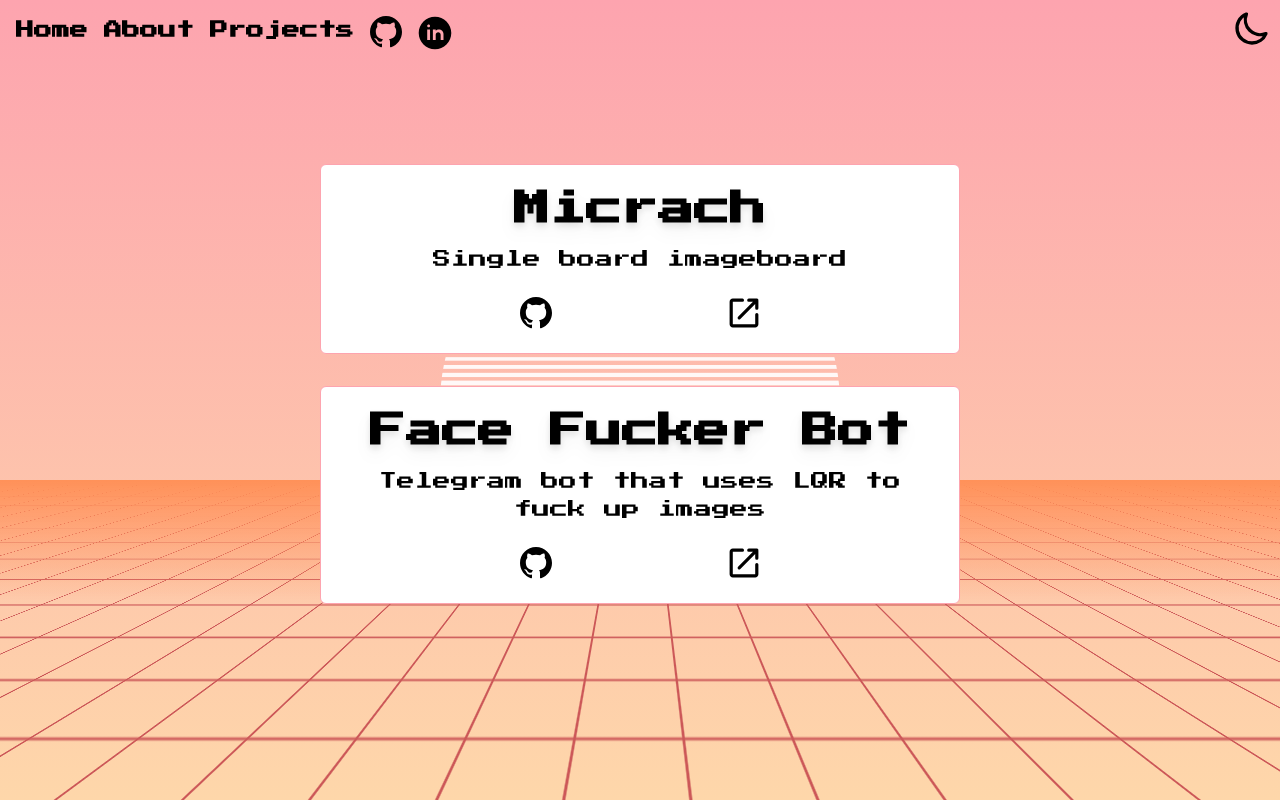
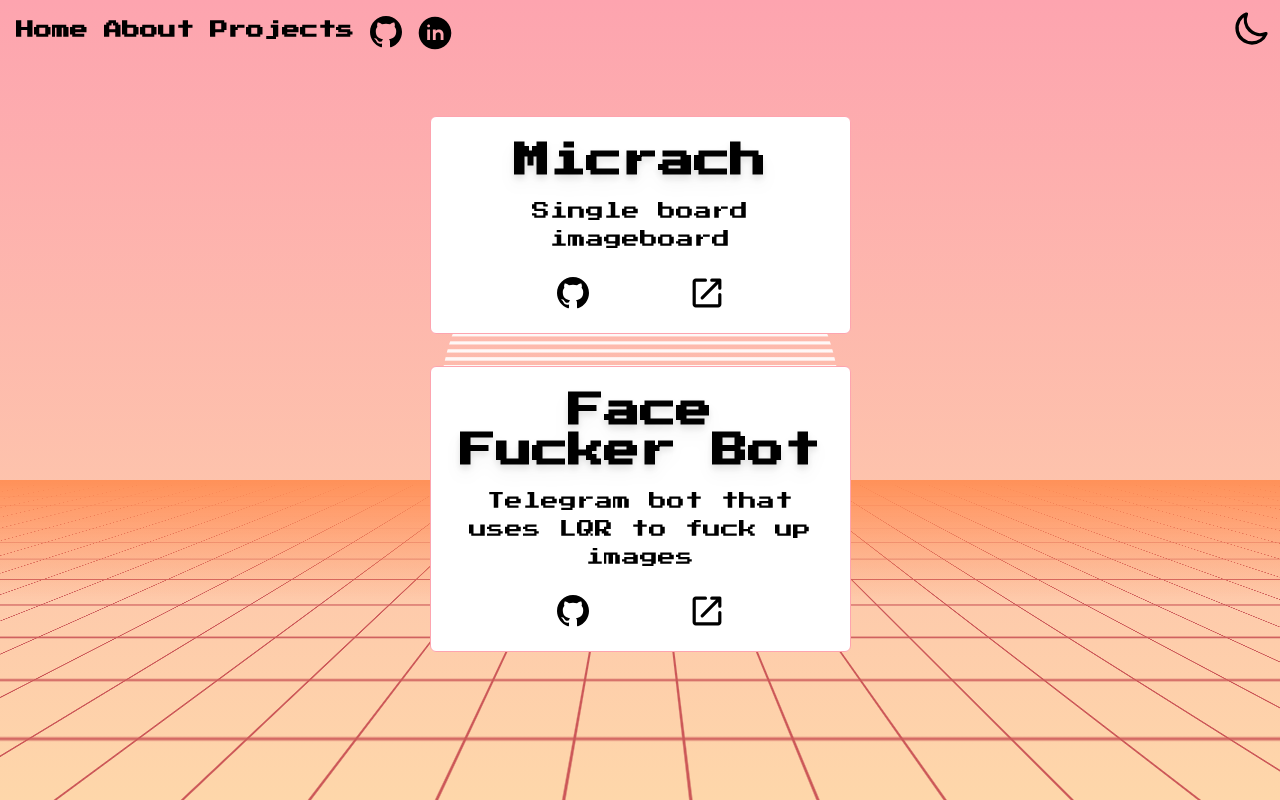
Before and after one commit to yanislav-igonin/me, a Next.js app: page /projects in a window 1280 px wide. Built offline with nearby package versions, Linux system fonts and the light colour scheme.

Commit message:
Feature - Layout in app (#4)
* move layout to _app

* rename icons folder

* remove icons

* Revert "remove icons"

This reverts commit db912867113eff2228de885a8cdb186dff35d7e0.

* rename icons folder with git mv

```diff
--- a/src/components/Header.tsx
+++ b/src/components/Header.tsx
@@ -1,6 +1,6 @@
 import Link from 'next/link';
 import { DarkModeButton } from './DarkModeButton';
-import { GithubIcon, LinkedInIcon } from './icons';
+import { GithubIcon, LinkedInIcon } from './Icons';
 
 const pages: LinkProps[] = [{
   name: 'Home',
--- a/src/components/Layout/Layout.tsx
+++ b/src/components/Layout/Layout.tsx
@@ -11,13 +11,14 @@ export const Layout = ({ children }: Props) =>
   <div>
     <Header />
 
-    <main className={`${s.layout} flex flex-col h-screen justify-center items-center`}>
+    <main className={`${s.layout} flex h-screen justify-center items-center`}>
       <div className='-z-10 fixed'>
         <RetrowaveLandscape />
       </div>
       <div className='-z-10'>
         <RetrowaveSun />
       </div>
+
       {children}
     </main>
   </div>;
--- a/src/components/ProjectCard.tsx
+++ b/src/components/ProjectCard.tsx
@@ -1,5 +1,5 @@
 import { Heading } from './Heading';
-import { ExternalLink, GithubIcon } from './icons';
+import { ExternalLink, GithubIcon } from './Icons';
 import { Paragraph } from './Paragraph';
 
 type Props = {
--- a/src/components/index.ts
+++ b/src/components/index.ts
@@ -4,4 +4,4 @@ export * from './Header';
 export * from './Paragraph';
 export * from './Layout';
 export * from './ProjectCard';
-export * from './icons';
+export * from './Icons';
--- a/src/pages/_app.tsx
+++ b/src/pages/_app.tsx
@@ -1,9 +1,12 @@
 export { reportWebVitals } from 'next-axiom';
 import '../styles/globals.css';
 import type { AppProps } from 'next/app';
+import { Layout } from '@/components';
 
 const App = ({ Component, pageProps }: AppProps) => {
-  return <Component {...pageProps} />;
+  return <Layout>
+    <Component {...pageProps} />
+  </Layout>;
 };
 
 export default App;
--- a/src/pages/about.tsx
+++ b/src/pages/about.tsx
@@ -1,14 +1,14 @@
 import type { NextPage } from 'next';
 import Head from 'next/head';
-import { Heading, Layout } from '@/components';
+import { Heading } from '@/components';
 import Image from 'next/image';
 
-const About: NextPage = () => <div>
+const About: NextPage = () => <>
   <Head>
-    <title>Yanislav Igonin</title>
+    <title>About</title>
   </Head>
 
-  <Layout>
+  <div className='flex flex-col h-screen justify-center items-center'>
     <div className="mb-4 text-center">
       <Heading text="About? How about NO?" />
     </div>
@@ -16,7 +16,7 @@ const About: NextPage = () => <div>
     <div className='w-60 h-60 md:w-72 md:h-72 relative animate-spin-slow'>
       <Image layout='fill' src="/ok.png" alt="site owner's face" />
     </div>
-  </Layout>
-</div>;
+  </div>
+</>;
 
 export default About;
--- a/src/pages/index.tsx
+++ b/src/pages/index.tsx
@@ -1,14 +1,14 @@
 import type { NextPage } from 'next';
 import Head from 'next/head';
-import { Heading, Layout } from '@/components';
+import { Heading } from '@/components';
 import Image from 'next/image';
 
-const Home: NextPage = () => <div>
+const Home: NextPage = () => <>
   <Head>
     <title>Yanislav Igonin</title>
   </Head>
 
-  <Layout>
+  <div className='flex flex-col h-screen justify-center items-center'>
     <div className="mb-4 text-center">
       <Heading text="What's up guys?" />
     </div>
@@ -16,7 +16,7 @@ const Home: NextPage = () => <div>
     <div className='w-60 h-60 md:w-72 md:h-72 relative animate-spin-slow'>
       <Image layout='fill' src="/eblo.webp" alt="site owner's face" />
     </div>
-  </Layout>
-</div>;
+  </div>
+</>;
 
 export default Home;
--- a/src/pages/projects.tsx
+++ b/src/pages/projects.tsx
@@ -1,6 +1,6 @@
 import type { NextPage } from 'next';
 import Head from 'next/head';
-import { Layout, ProjectCard } from '@/components';
+import { ProjectCard } from '@/components';
 
 const project = [{
   title: 'Micrach',
@@ -14,14 +14,14 @@ const project = [{
   live: 'https://t.me/face_fucker_bot',
 }];
 
-const Projects: NextPage = () => <div>
+const Projects: NextPage = () => <>
   <Head>
-    <title>Yanislav Igonin</title>
+    <title>Projects</title>
   </Head>
 
-  <Layout>
+  <div className='flex flex-col h-screen justify-center items-center'>
     {project.map((p) => <ProjectCard key={p.title} {...p} />)}
-  </Layout>
-</div>;
+  </div>
+</>;
 
 export default Projects;
```
Also changed, not shown: src/components/Icons/ExternalLink.tsx (renamed from src/components/icons/ExternalLink.tsx), src/components/Icons/Github.tsx (renamed from src/components/icons/Github.tsx), src/components/Icons/LinkedIn.tsx (renamed from src/components/icons/LinkedIn.tsx), src/components/Icons/index.ts (renamed from src/components/icons/index.ts).
